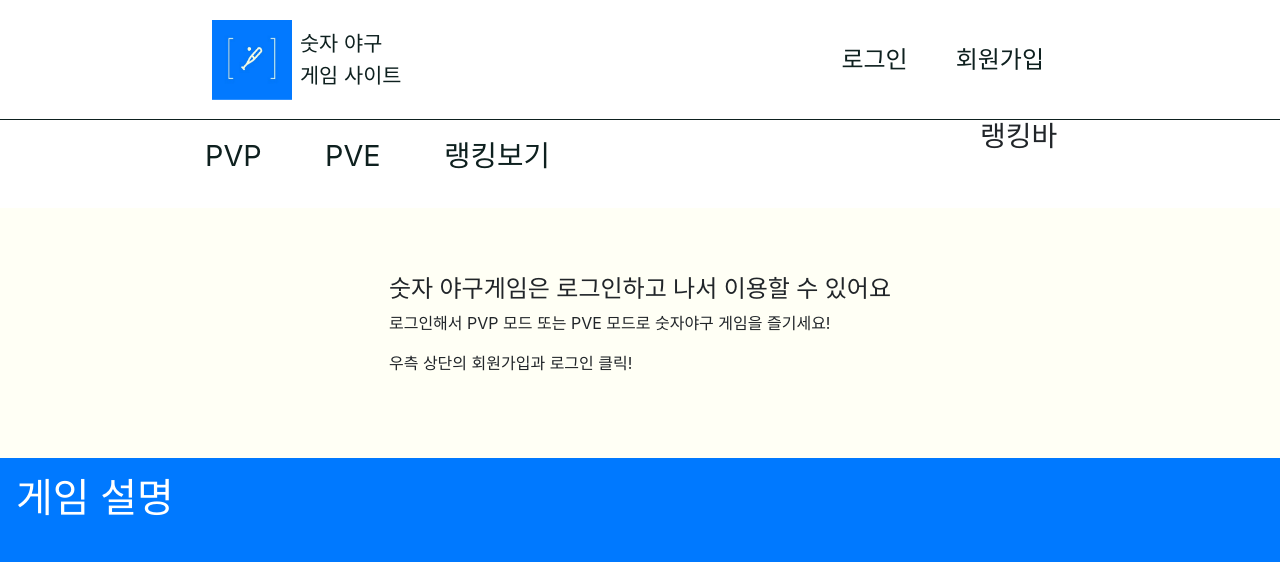
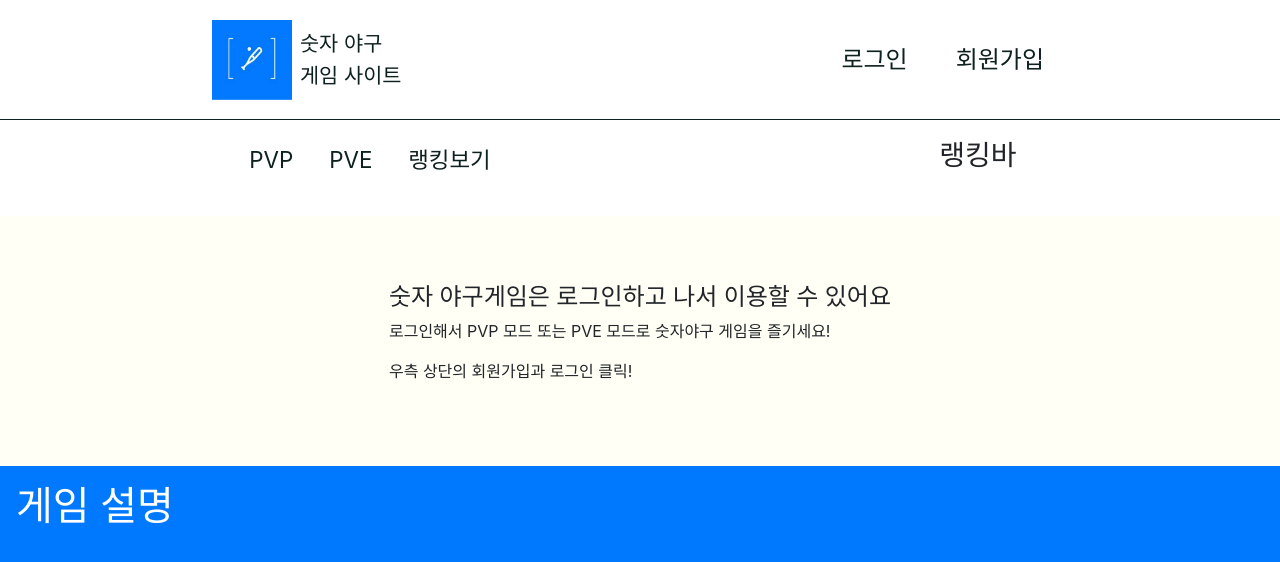
Before and after one commit to playful-study/web-baseball-game, a React (Create React App) app in the folder front/baseball/: page / in a window 1280 px wide. Shown: the top 562 px of the page. Built offline with nearby package versions, Linux system fonts and the light colour scheme; the HTML template or start-up script is replaced by a standard one.

Commit message:
refactor: 링크 navbar 반응형으로 제작

```diff
--- a/front/baseball/src/component/navbar/LinkNavbar.jsx
+++ b/front/baseball/src/component/navbar/LinkNavbar.jsx
@@ -1,56 +1,114 @@
-import React from 'react';
+import React, { useState } from 'react';
 import styled from 'styled-components';
 import { NavLink, useLocation } from 'react-router-dom';
 import RankingBar from './RankingBar';
+import { FontAwesomeIcon } from '@fortawesome/react-fontawesome';
+import { faBars } from '@fortawesome/free-solid-svg-icons';
 
 const StyledLinkNavbar = styled.div`
-    display: flex;
-    justify-content: space-around;
-    width: 100vw;
+  display: flex;
+  justify-content: space-around;
+  align-items: center;
+  width: 100vw;
+  height: 80px;
+  padding: 1em;
+  background-color: #ffffff; /* Navbar 배경색 */
+  position: relative; /* 자식 요소가 부모 기준으로 위치될 수 있도록 설정 */
+  box-sizing: border-box;
 
+  @media (max-width: 500px) {
+    justify-content: end;
+    margin-right: 1em;
+    align-items: center;
+  }
 `;
 
 const StyledLinkDiv = styled.div`
-    display: inline-flex;
-    height: 100%;
+  display: flex;
+  height: 100%;
+  align-items: center;
+
+  @media (max-width: 500px) {
+    display: ${({ isMenuOpen }) => (isMenuOpen ? 'flex' : 'none')};
+    flex-direction: column;
+    background-color: #ffffff;
+    position: absolute;
+    top: 100%; /* Navbar 바로 아래에 위치 */
+    left: 0;
+    width: 100%;
+    height: fit-content;
+    padding: 1em;
+    z-index: 999; /* 다른 요소 위에 표시되도록 설정 */
+    box-shadow: 0px 4px 8px rgba(0, 0, 0, 0.1); /* 그림자 효과 */
+  }
 `;
 
 const StyledNavLink = styled(NavLink)`
   text-decoration: none;
-  font-size: 1.8em;
+  font-size: 1.4em;
   padding: 0.5em;
-  color: #0E201F;
-  margin-right: 1.2em;
+  color: #0e201f;
+  margin: 0.3em;
 
   &.active {
     font-weight: bold;
     color: #ffffff; /* 활성화된 링크의 색상 */
-    background-color: #007BFF;
+    background-color: #007bff;
+    padding: 1em;
+  }
+
+  @media (max-width: 500px) {
+    font-size: 1.5em;
+    padding: 1em 0;
+    margin-right: 0;
+  }
+`;
+
+const MenuIcon = styled(FontAwesomeIcon)`
+  font-size: 2em;
+  color: #0e201f;
+  margin-right: 1em;
+
+  &:hover {
+    cursor: pointer;
+  }
+
+  @media (min-width: 501px) {
+    display: none;
   }
 `;
 
 const LinkNavbar = () => {
+  const [isMenuOpen, setMenuOpen] = useState(false);
   const location = useLocation();
+
+  const toggleMenu = () => {
+    setMenuOpen(!isMenuOpen);
+  };
 
   if (!location.pathname.startsWith('/gameRoom')) {
     return (
       <StyledLinkNavbar>
-        <StyledLinkDiv>
+        <MenuIcon icon={faBars} onClick={toggleMenu} />
+        <StyledLinkDiv isMenuOpen={isMenuOpen}>
           <StyledNavLink
             to="/lobby/pvp"
             className={({ isActive }) => (isActive ? 'active' : '')}
+            onClick={toggleMenu} // 메뉴 클릭 시 닫기
           >
             PVP
           </StyledNavLink>
           <StyledNavLink
             to="/lobby/pve"
             className={({ isActive }) => (isActive ? 'active' : '')}
+            onClick={toggleMenu} // 메뉴 클릭 시 닫기
           >
             PVE
           </StyledNavLink>
           <StyledNavLink
             to="/lobby/ranking"
             className={({ isActive }) => (isActive ? 'active' : '')}
+            onClick={toggleMenu} // 메뉴 클릭 시 닫기
           >
             랭킹보기
           </StyledNavLink>
```
